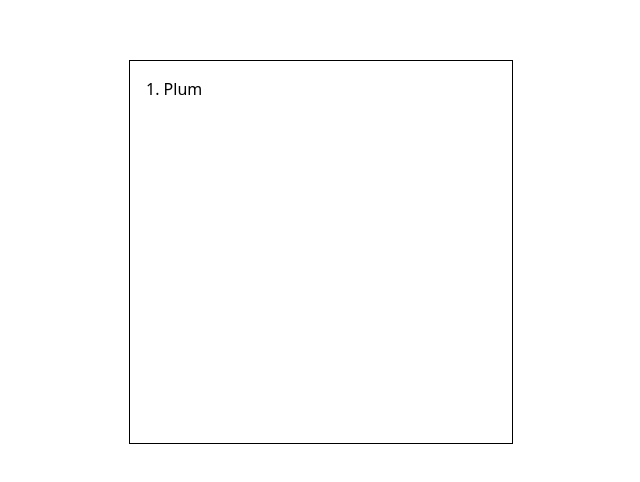
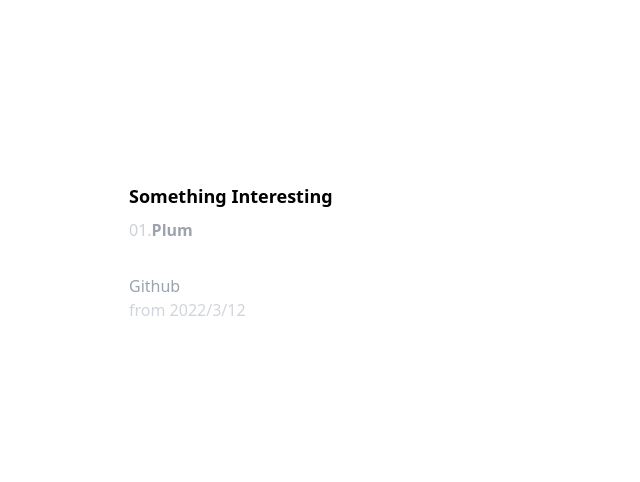
Before and after one commit to liuhq8796/liuhq8796.github.io, a Vue app: page / in a window 1280 px wide. Shown: the part 148-630 px from the top of the page, without its empty margins (319-959 px from the left). Built offline with nearby package versions, Linux system fonts and the light colour scheme; the HTML template or start-up script is replaced by a standard one.

Commit message:
修改主页

```diff
--- a/src/views/HomeView.vue
+++ b/src/views/HomeView.vue
@@ -4,8 +4,25 @@ import { RouterLink } from "vue-router";
 
 <template>
   <main class="w-screen h-screen flex justify-center items-center">
-    <div class="w-96 h-96 p-4 border border-black">
-      <RouterLink to="/plum">1. Plum</RouterLink>
+    <div>
+      <h1 class="text-lg font-bold">Something Interesting</h1>
+      <div class="w-96 mt-2 gap-8 columns-2 text-gray-400 hover:text-gray-600">
+        <RouterLink class="block" to="/plum">
+          <span class="opacity-50">01.</span>
+          <strong>Plum</strong>
+        </RouterLink>
+      </div>
+      <h1 class="mt-8">
+        <a
+          class="text-gray-400 hover:text-gray-600"
+          href="https://github.com/liuhq8796/personal-website"
+          target="_blank"
+          rel="noopener noreferrer"
+          >Github</a
+        >
+        <br />
+        <span class="text-gray-300">from 2022/3/12</span>
+      </h1>
     </div>
   </main>
 </template>
```
